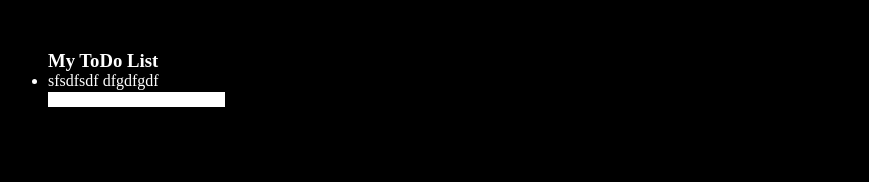
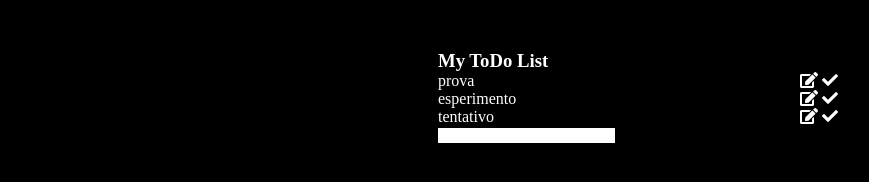
Before and after one commit to France900/vue-todolist, a plain HTML site: page index.html in a window 1280 px wide. Shown: the whole page, without its empty margins (2-871 px from the left). Drawn offline with nearby package versions, Linux system fonts and the light colour scheme.

Commit message:
finita la prima parte
sto provando a fare il done e l'edit

```diff
--- a/index.html
+++ b/index.html
@@ -11,13 +11,26 @@
 
   <body>
     <div id="root">
-      <h3>My ToDo List</h3>
-      <ul>
-        <li v-for="cosa in lists">
-          <span> sfsdfsdf {{ lists.listItem }} dfgdfgdf </span>
-        </li>
-      </ul>
-      <input type="text" name="" value="">
+      <div class="container">
+        <h3>My ToDo List</h3>
+        <ul>
+          <!-- cosi funziona con gli array -->
+          <!-- <li v-for="cosa in lists">
+          <span> {{ cosa }} </span>
+          </li> -->
+          <li v-for="cosa in lists">
+            <div class="">
+              <span> {{ cosa.listItem }} </span>
+            </div>
+            <div class="">
+              <span @click="edit"><i class="fas fa-edit"></i></span>
+              <span @click="done"><i class="fas fa-check"></i></span>
+            </div>
+          </li>
+        </ul>
+        <!-- <p>{{esempio}}</p> -->
+        <input type="text" v-model="esempio" @keyup.enter="add">
+      </div>
     </div>
     <script src="https://cdn.jsdelivr.net/npm/vue"></script>
     <script src="main.js"></script>
--- a/main.js
+++ b/main.js
@@ -6,15 +6,44 @@ var app = new Vue(
   {
     el: "#root",
     data: {
+      esempio: "",
+      // cosi funziona con gli array
+      // lists: [
+      //   "prova",
+      //   "esperimento",
+      //   "tentativo",
+      // ],
       lists: [
         {
           listItem: "prova",
         },
+        {
+          listItem: "esperimento",
+        },
+        {
+          listItem: "tentativo",
+        },
       ]
     },
     methods: {
+      add: function () {
+        let objey = {
+          listItem: this.esempio,
+        }
+        this.lists.push(objey);
+        this.esempio = ""
+        // this.lists.push(this.esempio);
+        // console.log(this.esempio);
+        // console.log(this.lists);
+      },
+      done: function () {
+
+      }
     },
-    created: function () {
-    }
+    // created: function () {
+    // },
+    // mounted: {
+    //
+    // }
   }
 );
--- a/master.css
+++ b/master.css
@@ -10,3 +10,17 @@ body {
   color: white;
   border: 50px solid black;
 }
+
+ul {
+  list-style: none;
+}
+
+ul li {
+  display: flex;
+  justify-content: space-between;
+}
+
+.container {
+  width: 400px;
+  margin: 0 auto;
+}
```
